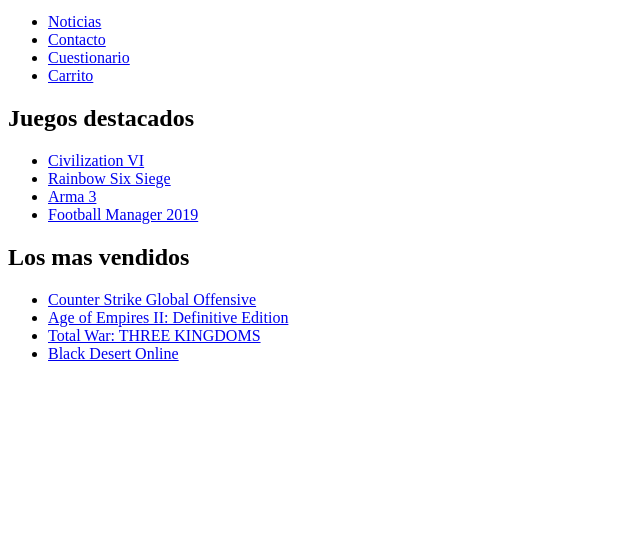
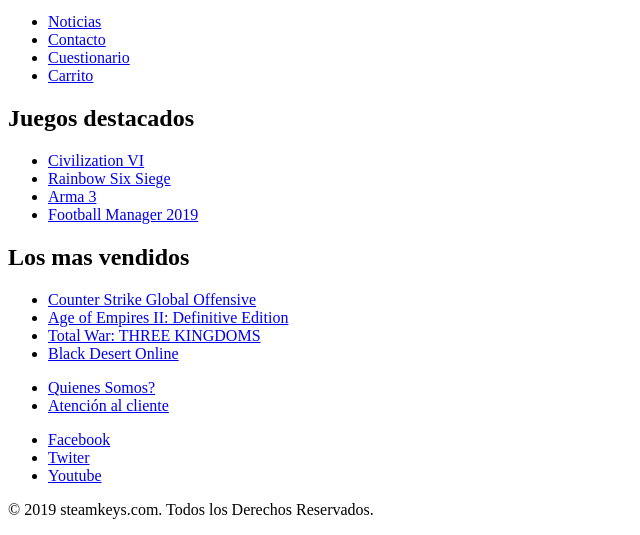
Before and after one commit to MiYazJE/DAW-DIW, a plain HTML site: page UD01/PrototipoWeb/index.html in a window 1280 px wide. Shown: the part 362-897 px from the top of the page, without its empty margins (0-640 px from the left). Before the commit the page ends 800 px from the top, so only its background shows below. Drawn offline with Linux system fonts and the light colour scheme.

Commit message:
Footer agregado

```diff
--- a/UD01/PrototipoWeb/index.html
+++ b/UD01/PrototipoWeb/index.html
@@ -7,7 +7,6 @@
 <body>
 
     <header>
-
         <img src="img/logotipo.jpg" alt="Logotipo de la web">
         <h1>Steam Keys</h1>
 
@@ -31,7 +30,6 @@
                 <li><a href="#">Carrito</a></li>
             </ul>
         </nav>
-
     </header>
 
     <section>
@@ -45,7 +43,7 @@
             </ul>
         </div>
 
-        <div class="masVendido">
+        <div class="masVendidos">
             <h2>Los mas vendidos</h2>
             <ul>
                 <li><a href="https://store.steampowered.com/app/730/CounterStrike_Global_Offensive/">Counter Strike Global Offensive</a></li>
@@ -58,7 +56,19 @@
 
     <footer>
         <div class="footer-info">
+            <ul>
+                <li><a href="#">Quienes Somos?</a></li>
+                <li><a href="#">Atención al cliente</a></li>
+            </ul>
+            <ul>
+                <li><a href="#">Facebook</a></li>
+                <li><a href="#">Twiter</a></li>
+                <li><a href="#">Youtube</a></li>
+            </ul>
+        </div>
 
+        <div class="footerDerechos">
+            <p>© 2019 steamkeys.com. Todos los Derechos Reservados.</p>
         </div>
     </footer>
 
```
